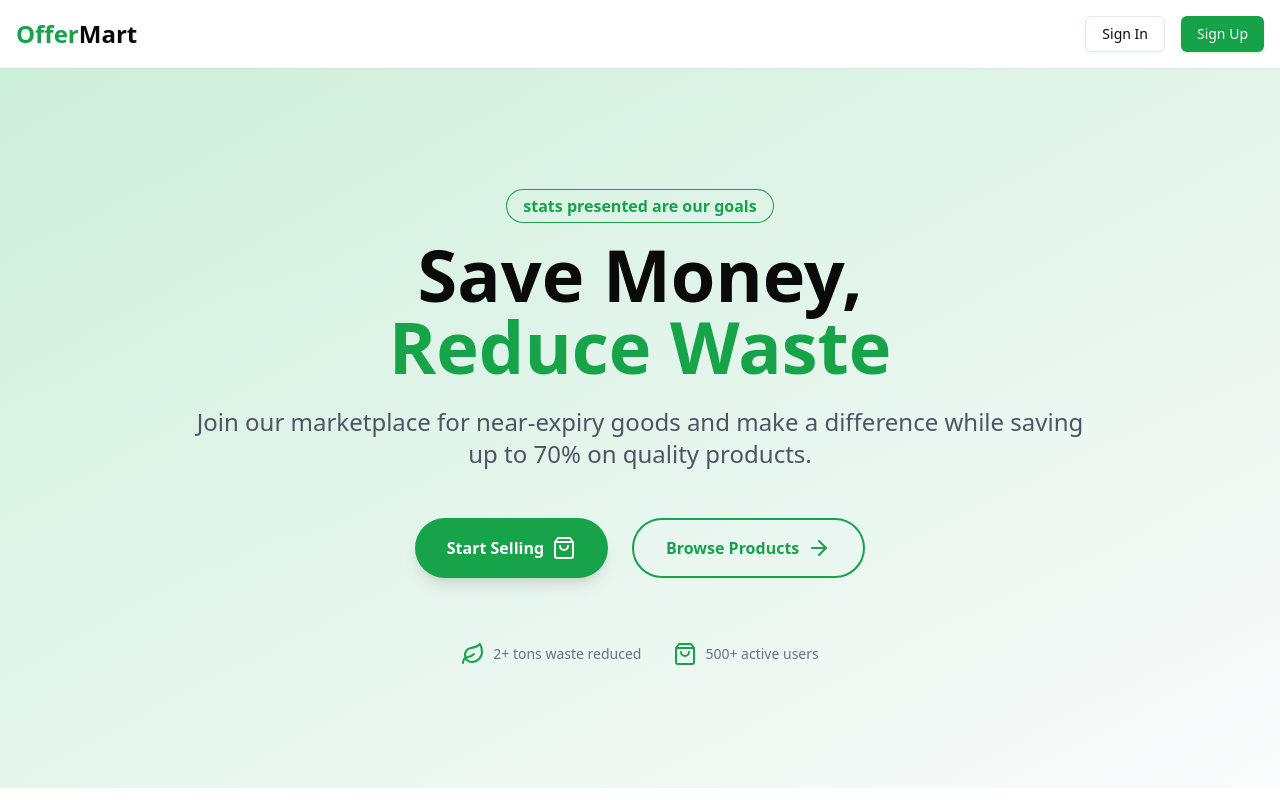
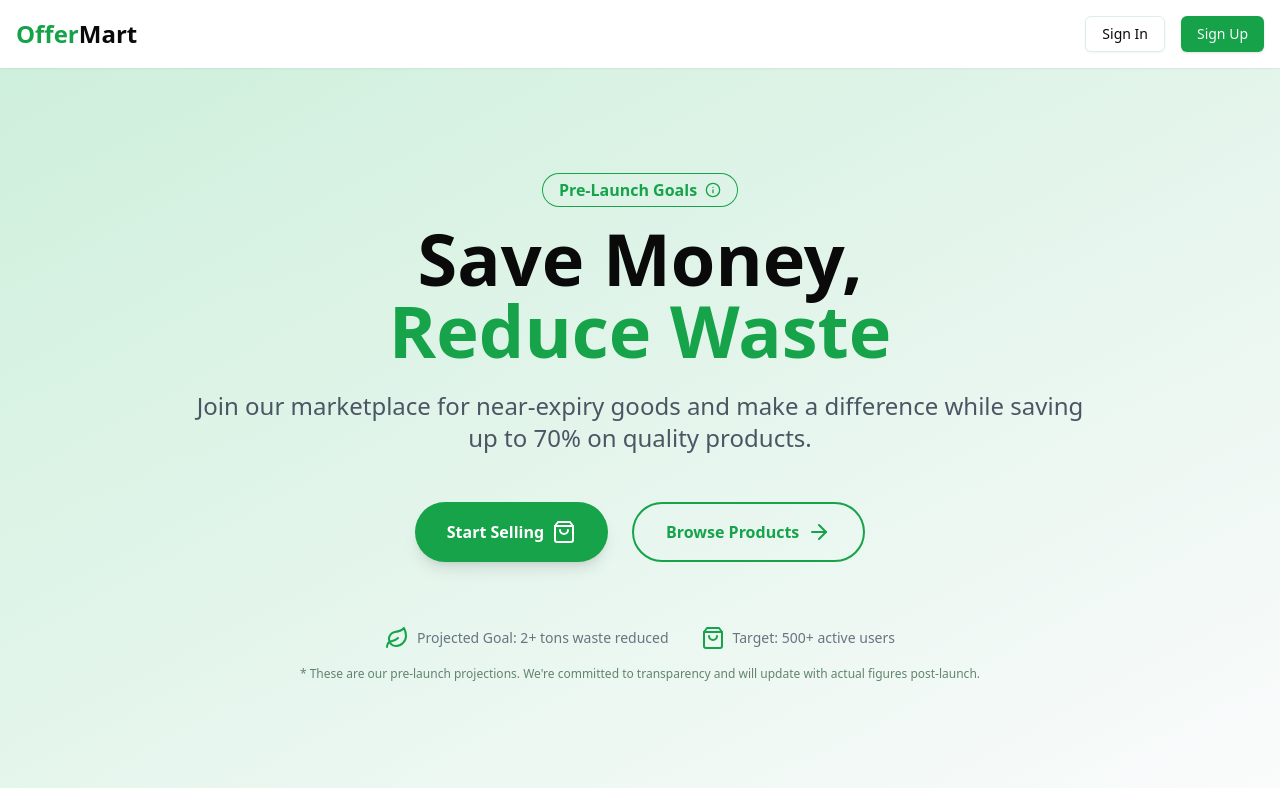
Before and after one commit to dineshchhantyal/offermart, a Next.js app: page / in a window 1280 px wide. Shown: the top 800 px of the page. Built offline with nearby package versions, Linux system fonts and the light colour scheme; no server answers.

Commit message:
Add Tooltip component and integrate it into HeroSection for enhanced user guidance

```diff
--- a/package.json
+++ b/package.json
@@ -29,6 +29,7 @@
     "@radix-ui/react-switch": "^1.1.3",
     "@radix-ui/react-tabs": "^1.0.4",
     "@radix-ui/react-toast": "^1.2.6",
+    "@radix-ui/react-tooltip": "^1.1.8",
     "@reduxjs/toolkit": "^2.5.1",
     "@tanstack/react-table": "^8.21.2",
     "bcryptjs": "^3.0.0",
--- a/src/components/sections/hero.tsx
+++ b/src/components/sections/hero.tsx
@@ -1,8 +1,14 @@
 "use client";
 
 import { motion } from "framer-motion";
+import { ArrowRight, Info, Leaf, ShoppingBag } from "lucide-react";
 import Link from "next/link";
-import { ArrowRight, Leaf, ShoppingBag } from "lucide-react";
+import {
+  Tooltip,
+  TooltipContent,
+  TooltipProvider,
+  TooltipTrigger,
+} from "@/components/ui/tooltip";
 
 export function HeroSection() {
   return (
@@ -16,14 +22,30 @@ export function HeroSection() {
           transition={{ duration: 0.8 }}
           className="max-w-4xl mx-auto text-center"
         >
-          <motion.h4
-            className="text-green-600 dark:text-green-400 font-semibold ring-1 ring-green-600 dark:ring-green-400 rounded-full px-4 py-1 inline-block mb-4"
+          <motion.div
+            className="flex items-center justify-center gap-2 mb-4"
             initial={{ opacity: 0 }}
             animate={{ opacity: 1 }}
             transition={{ delay: 0.2 }}
           >
-            stats presented are our goals
-          </motion.h4>
+            <span className="text-green-600 dark:text-green-400 font-semibold ring-1 ring-green-600 dark:ring-green-400 rounded-full px-4 py-1 inline-flex items-center gap-2">
+              Pre-Launch Goals
+              <TooltipProvider>
+                <Tooltip>
+                  <TooltipTrigger>
+                    <Info className="h-4 w-4" />
+                  </TooltipTrigger>
+                  <TooltipContent>
+                    <p className="text-sm">
+                      These statistics represent our projected goals.
+                      <br />
+                      Actual numbers will be updated after launch.
+                    </p>
+                  </TooltipContent>
+                </Tooltip>
+              </TooltipProvider>
+            </span>
+          </motion.div>
           <motion.h1
             className="text-5xl md:text-7xl font-extrabold leading-tight mb-6"
             initial={{ opacity: 0, y: 20 }}
@@ -72,16 +94,22 @@ export function HeroSection() {
             initial={{ opacity: 0 }}
             animate={{ opacity: 1 }}
             transition={{ delay: 0.8 }}
-            className="mt-16 flex items-center justify-center gap-8 text-sm text-gray-500"
+            className="mt-16 flex flex-col items-center gap-4"
           >
-            <div className="flex items-center gap-2">
-              <Leaf className="text-green-600" />
-              <span>2+ tons waste reduced</span>
+            <div className="flex flex-wrap items-center justify-center gap-8 text-sm text-gray-500">
+              <div className="flex items-center gap-2">
+                <Leaf className="text-green-600" />
+                <span>Projected Goal: 2+ tons waste reduced</span>
+              </div>
+              <div className="flex items-center gap-2">
+                <ShoppingBag className="text-green-600" />
+                <span>Target: 500+ active users</span>
+              </div>
             </div>
-            <div className="flex items-center gap-2">
-              <ShoppingBag className="text-green-600" />
-              <span>500+ active users</span>
-            </div>
+            <p className="text-xs text-muted-foreground">
+              * These are our pre-launch projections. We're committed to
+              transparency and will update with actual figures post-launch.
+            </p>
           </motion.div>
         </motion.div>
       </div>
--- /dev/null
+++ b/src/components/ui/tooltip.tsx
@@ -0,0 +1,32 @@
+"use client"
+
+import * as React from "react"
+import * as TooltipPrimitive from "@radix-ui/react-tooltip"
+
+import { cn } from "@/lib/utils"
+
+const TooltipProvider = TooltipPrimitive.Provider
+
+const Tooltip = TooltipPrimitive.Root
+
+const TooltipTrigger = TooltipPrimitive.Trigger
+
+const TooltipContent = React.forwardRef<
+  React.ElementRef<typeof TooltipPrimitive.Content>,
+  React.ComponentPropsWithoutRef<typeof TooltipPrimitive.Content>
+>(({ className, sideOffset = 4, ...props }, ref) => (
+  <TooltipPrimitive.Portal>
+    <TooltipPrimitive.Content
+      ref={ref}
+      sideOffset={sideOffset}
+      className={cn(
+        "z-50 overflow-hidden rounded-md bg-primary px-3 py-1.5 text-xs text-primary-foreground animate-in fade-in-0 zoom-in-95 data-[state=closed]:animate-out data-[state=closed]:fade-out-0 data-[state=closed]:zoom-out-95 data-[side=bottom]:slide-in-from-top-2 data-[side=left]:slide-in-from-right-2 data-[side=right]:slide-in-from-left-2 data-[side=top]:slide-in-from-bottom-2",
+        className
+      )}
+      {...props}
+    />
+  </TooltipPrimitive.Portal>
+))
+TooltipContent.displayName = TooltipPrimitive.Content.displayName
+
+export { Tooltip, TooltipTrigger, TooltipContent, TooltipProvider }
```
Also changed, not shown: 1 other file (tests, documents, lock files or other folders).
